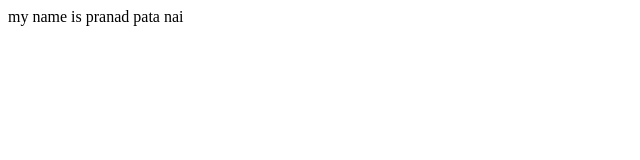
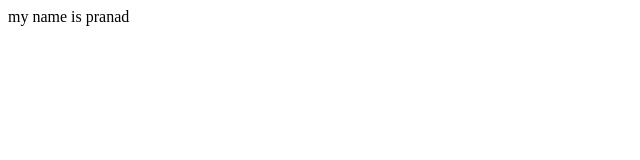
Before and after one commit to harsh-raj1995/event, a plain HTML site: page index.html in a window 1280 px wide. Shown: the full height of the page, 0-640 px from the left. Drawn offline with Linux system fonts and the light colour scheme.

Commit message:
Merge branch 'main' of https://github.com/harsh-raj1995/event

```diff
--- a/index.html
+++ b/index.html
@@ -7,6 +7,6 @@
 </head>
 <body>
     my name is pranad
-    pata nai
+
 </body>
 </html>
```
